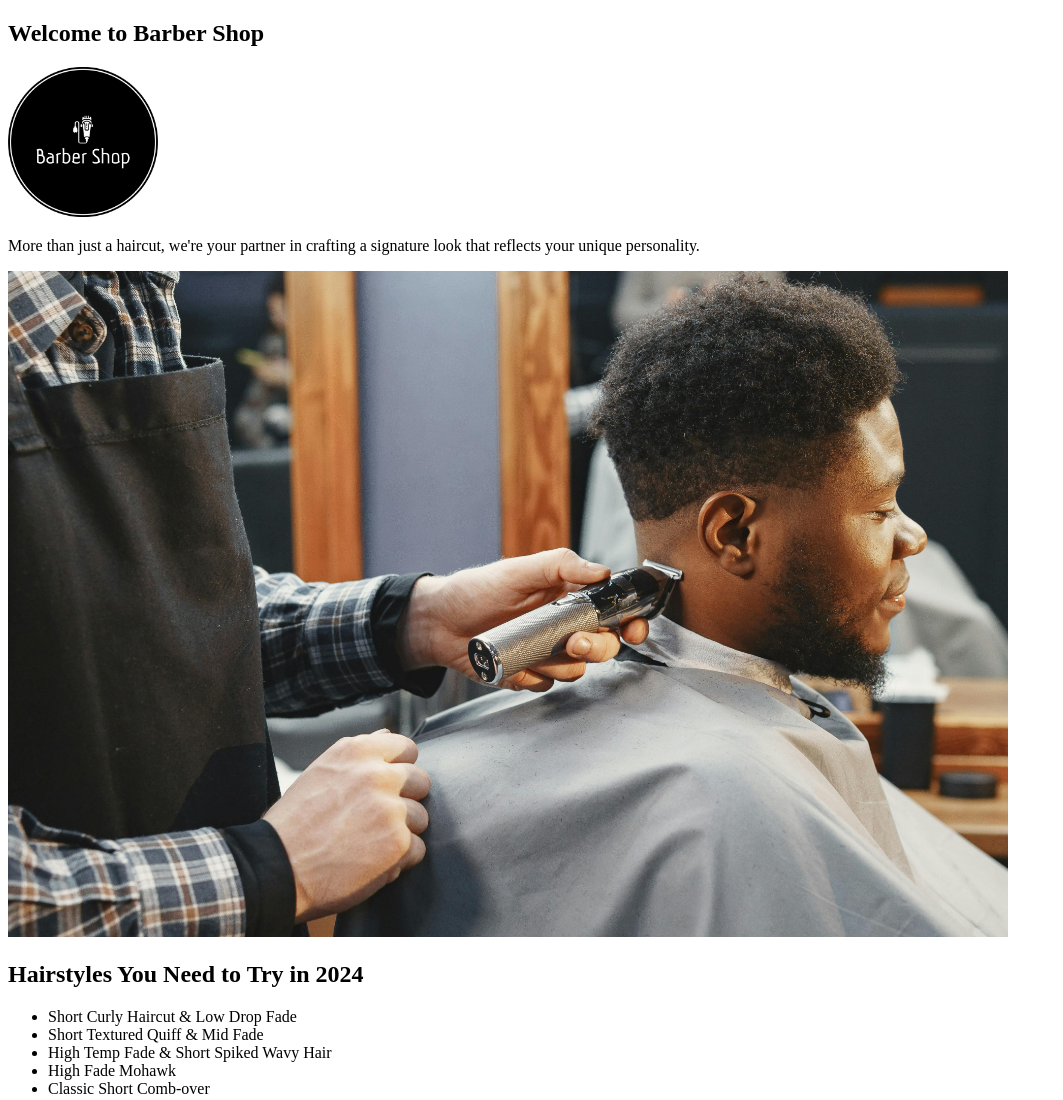
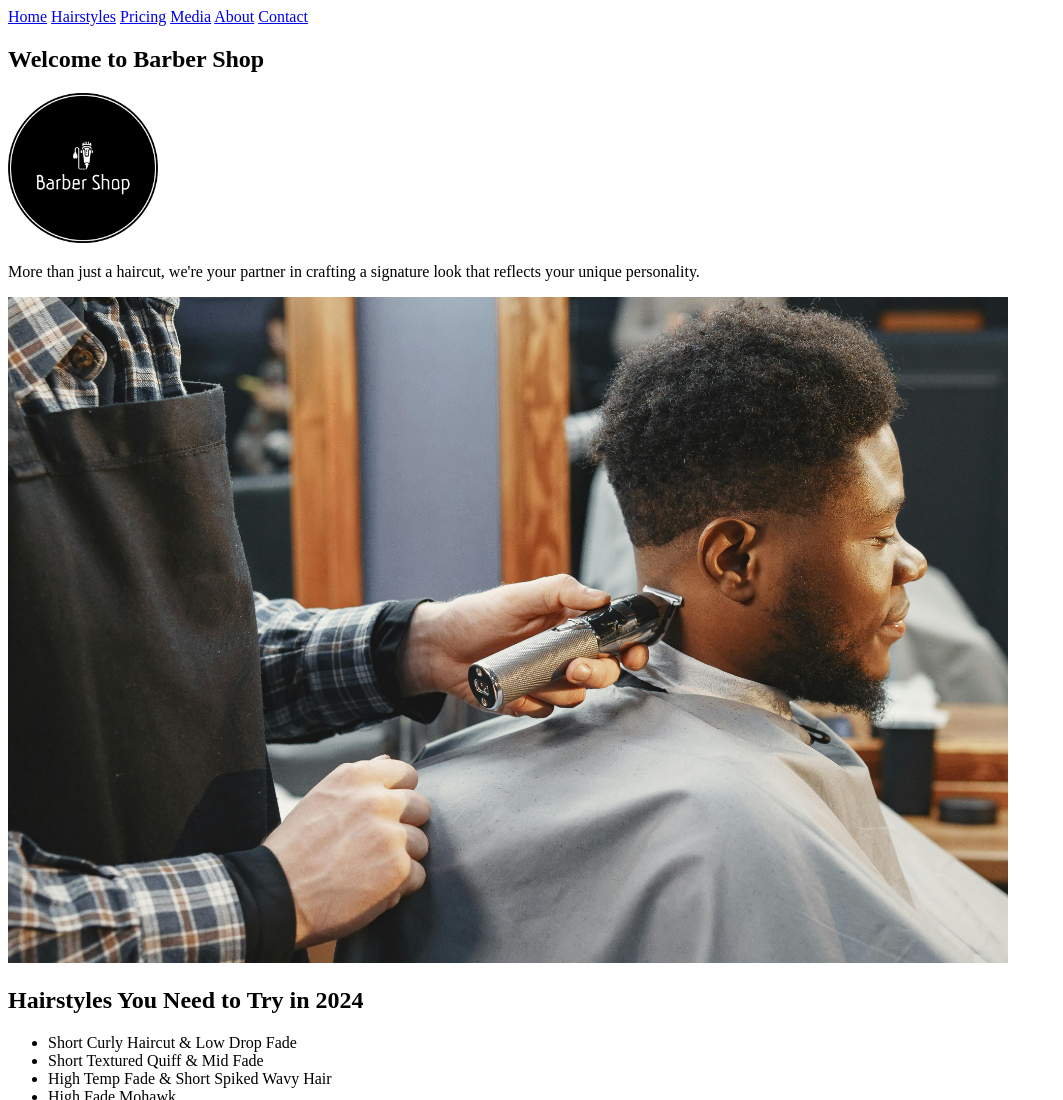
Before and after one commit to daposarumi/barbershop, a plain HTML site: page index.html in a window 1280 px wide. Shown: the top 1100 px of the page, without its empty margins (0-1063 px from the left). Drawn offline with Linux system fonts and the light colour scheme.

Commit message:
add new file

```diff
--- a/index.html
+++ b/index.html
@@ -6,6 +6,14 @@
     <title>Barber Shop</title>
 </head>
 <body>
+    <nav>
+        <a href="/">Home</a>
+        <a href="#hairstyles">Hairstyles</a>
+        <a href="#pricing">Pricing</a>
+        <a href="#media">Media</a>
+        <a href="#about">About</a>
+        <a href="#contact">Contact</a>
+    </nav>
     <!-- Hero -->
     <section>
         <h1>Welcome to Barber Shop</h1>
@@ -15,7 +23,7 @@
     </section>
 
     <!-- Hairstyles -->
-    <section>
+    <section id="hairstyles">
         <h2>Hairstyles You Need to Try in 2024</h2>
         <ul>
             <li>Short Curly Haircut & Low Drop Fade</li>
@@ -30,7 +38,7 @@
     </section>
 
     <!-- Pricing -->
-    <section>
+    <section id="pricing">
         <h2>Pricing</h2>
         <table border="1">
             <thead>
@@ -61,7 +69,7 @@
     </section>
 
     <!-- Media -->
-    <section>
+    <section id="media">
         <h2>Have fun while we make you beautiful</h2>
         <h4>Listen here</h4>
         <audio controls>
@@ -74,13 +82,13 @@
     </section>
 
     <!-- About -->
-    <section>
+    <section id="about">
         <h2>About Us</h2>
         <p>We're not just cutting hair, we're building legacies. Since 2022, we've been a cornerstone of the community, crafting sharp styles and even sharper confidence for generations of men. Our founder, Unclebigbay, believed in the power of a great haircut to transform not just one's appearance, but one's outlook. Every snip, shave, and style is fueled by that same passion, ensuring you walk out feeling empowered and ready to conquer the world. We're more than just barbers, we're your confidantes, your stylists, your cheerleaders. Come join us, experience the legacy, and discover what a truly great haircut can do.</p>
     </section>
 
     <!-- Contact -->
-    <section>
+    <section id="contact">
         <h2>Contact Us</h2>
         <p>Don't wait another minute. Walk in for a walk-in or schedule your next transformation online.</p>
         <form>
```
Also changed, not shown: playground.html (added, +11 -0 lines).
